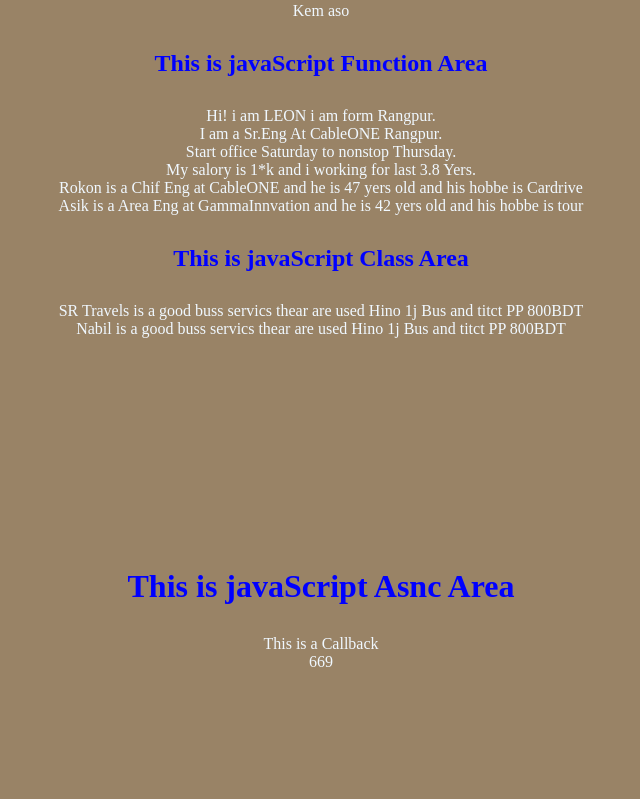
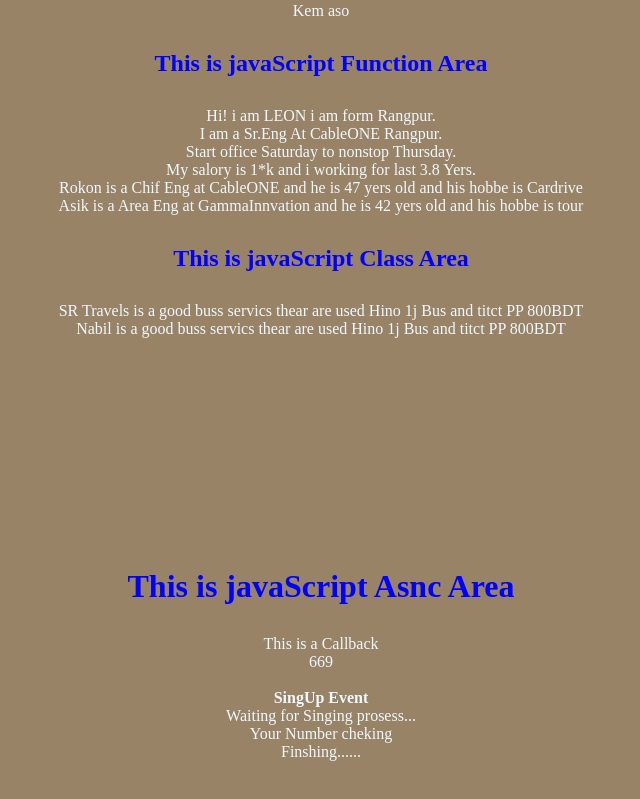
Before and after one commit to Fardin9721/Javascript_Practice, a plain HTML site: page index.html in a window 1280 px wide. Shown: the part 2810-3609 px from the top of the page, without its empty margins (319-959 px from the left). Before the commit the page ends 3581 px from the top, so only its background shows below. Drawn offline with Linux system fonts and the light colour scheme.

Commit message:
js callback

```diff
--- a/asstes/js/test.js
+++ b/asstes/js/test.js
@@ -545,3 +545,35 @@
     }
 }
 callFor(213,456,callKoro);
+//Callback Pettrn
+const nameEt = true;
+const phoneN =11;
+function singUp (callback){
+    document.getElementById('claas4').innerHTML = "Waiting for Singing prosess...";
+    setTimeout(function(){
+        if(nameEt){
+            callback();
+        }else{
+            document.getElementById('claas5').innerHTML = "Pls Entry your Full Name.";
+        };
+    },2000);
+}
+function pnNum (callback){
+    document.getElementById('claas6').innerHTML="Your Number cheking";
+    setTimeout(function(){
+        if(phoneN >= 11){
+            callback();
+        }else{
+            document.getElementById('claas7').innerHTML = "Your Number is not 11 digits.";
+        };
+    },1000);
+}
+function sigFinel (){
+    document.getElementById('claas8').innerHTML ="Finshing......";
+    setTimeout(function(){
+        document.getElementById('claas9').innerHTML="Congratulation! "+"<br>"+"You are secsessfully SingUp";
+    },4000);
+}
+singUp(function(){
+    pnNum(sigFinel);
+})
--- a/index.html
+++ b/index.html
@@ -193,10 +193,14 @@
                 <h1 class="jsFunction_area">This is javaScript Asnc Area</h1>
                 <p id="clas1">This is a Callback</p>
                 <p id="clasa2"></p>
-                <p id="claas3"></p>
+                <h4 id="claas3"><br>
+                SingUp Event <br></h4>
                 <p id="claas4"></p>
                 <p id="claas5"></p>
                 <p id="claas6"></p>
+                <p id="claas7"></p>
+                <p id="claas8"></p>
+                <p id="claas9"></p>
             </div>
         </section>
     </div>
```
